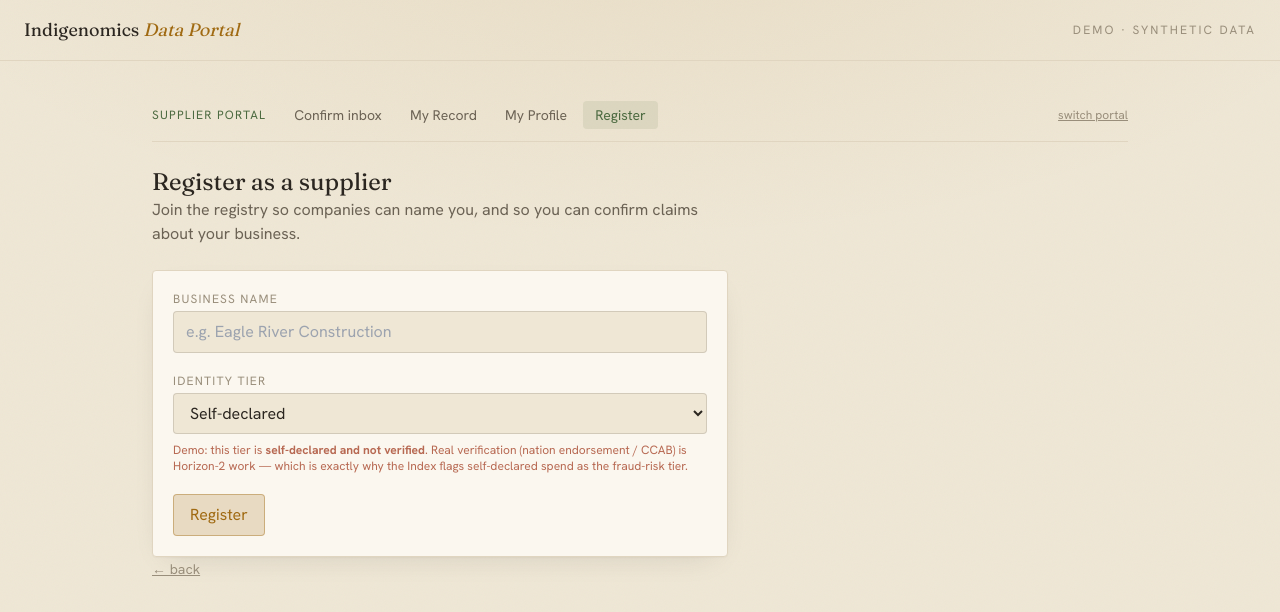
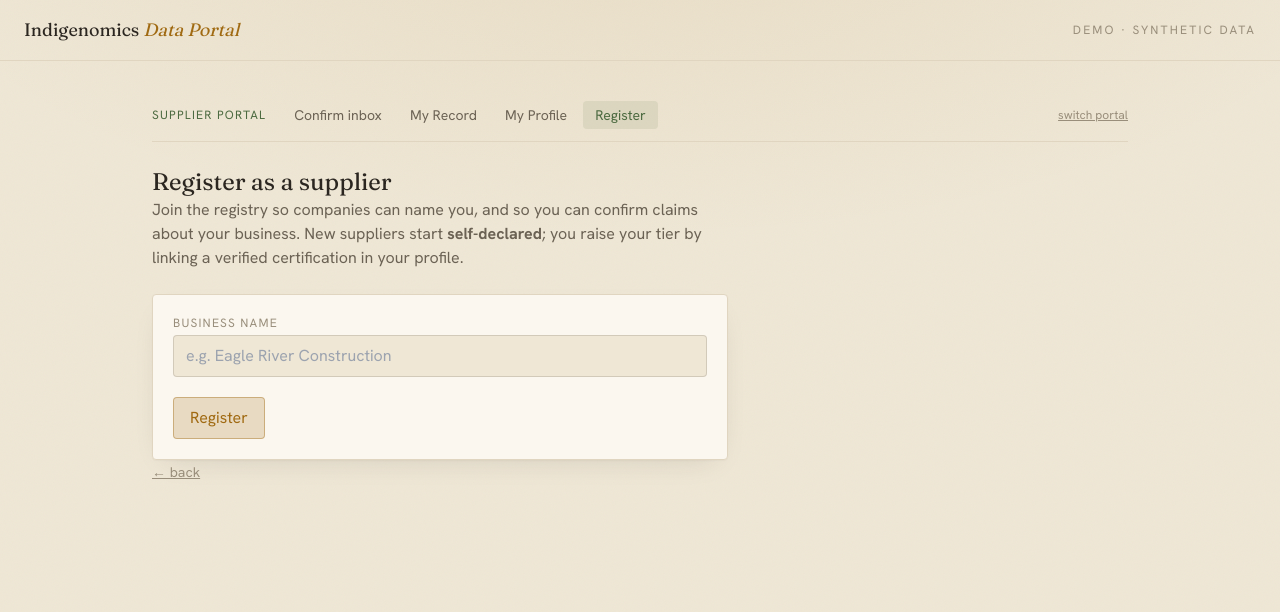
Before and after one commit to logisticPM/portal, a Next.js app: page /register in a window 1280 px wide. Shown: the top 612 px of the page. Built offline with nearby package versions, Linux system fonts and the light colour scheme.

Commit message:
RAP-43 T2: supplier certifications claim UI + registration defaults to self-declared

```diff
--- a/src/app/(supplier)/profile/page.tsx
+++ b/src/app/(supplier)/profile/page.tsx
@@ -1,5 +1,5 @@
 import { repo } from "@/lib/repo";
-import { updateSupplierProfileAction } from "@/lib/repo/actions";
+import { updateSupplierProfileAction, claimVerificationAction } from "@/lib/repo/actions";
 
 export const dynamic = "force-dynamic";
 
@@ -53,6 +53,40 @@ export default async function ProfilePage({ searchParams }: { searchParams: { as
         Your showcase is built from your confirmed record — you own it (OCAP). These fields are your
         own words; the verified numbers come from the confirmation engine. Public is your choice.
       </p>
+      <div className="bg-panel rounded border border-line shadow-card p-5 space-y-3">
+        <div className="text-ink3 text-xs uppercase tracking-widest">My certifications (status layer)</div>
+        {(supplier.verifications ?? []).length === 0 ? (
+          <p className="text-ink3 text-sm">None yet. Link a certification below — we verify the link against the issuer; we don&apos;t re-certify you.</p>
+        ) : (
+          <ul className="space-y-1 text-sm">
+            {(supplier.verifications ?? []).map((v) => (
+              <li key={v.source} className="flex items-center gap-2">
+                <span className="uppercase tracking-wider text-xs border border-line rounded px-1.5 py-0.5">{v.source.replace("_", " ")}</span>
+                <span className="text-ink2">{v.reference}</span>
+                <span className={`text-xs ${v.status === "verified" ? "text-cedar" : v.status === "pending" ? "text-ink3" : "text-rust"}`}>{v.status}</span>
+                {v.expiresAt && <span className="text-ink3 text-xs">· exp {v.expiresAt}</span>}
+              </li>
+            ))}
+          </ul>
+        )}
+        <form action={claimVerificationAction} className="flex flex-wrap items-end gap-2 pt-2">
+          <input type="hidden" name="supplierId" value={supplierId} />
+          <label className="space-y-1">
+            <span className="block text-ink3 text-xs uppercase tracking-widest">Source</span>
+            <select name="source" className="bg-bg border border-ink/15 rounded px-2 py-2">
+              <option value="ccib">CCIB (CIB)</option>
+              <option value="isc_ibd">ISC IBD</option>
+              <option value="nation">Nation</option>
+              <option value="regional">Regional</option>
+            </select>
+          </label>
+          <label className="space-y-1 flex-1">
+            <span className="block text-ink3 text-xs uppercase tracking-widest">Reference</span>
+            <input name="reference" placeholder="cert # / IBD id / BCR ref" className="w-full bg-bg border border-ink/15 rounded px-2 py-2" />
+          </label>
+          <button className="bg-cedar/20 text-cedar border border-cedar/40 rounded px-4 py-2 hover:bg-cedar/30">Claim</button>
+        </form>
+      </div>
       <form action={updateSupplierProfileAction} className="space-y-4 bg-panel rounded border border-line shadow-card p-5">
         <input type="hidden" name="supplierId" value={supplierId} />
         <Field name="sector" label="Sector" defaultValue={supplier.sector} placeholder="e.g. Construction" />
--- a/src/app/(supplier)/register/page.tsx
+++ b/src/app/(supplier)/register/page.tsx
@@ -9,7 +9,8 @@ export default function RegisterPage() {
         <h1 className="font-serif text-2xl">Register as a supplier</h1>
         <p className="text-ink2">
           Join the registry so companies can name you, and so you can confirm claims about your
-          business.
+          business. New suppliers start <strong>self-declared</strong>; you raise your tier by
+          linking a verified certification in your profile.
         </p>
       </div>
 
@@ -26,26 +27,6 @@ export default function RegisterPage() {
           />
         </div>
 
-        <div>
-          <label className="block text-ink3 text-xs uppercase tracking-widest mb-1">
-            Identity tier
-          </label>
-          <select
-            name="identityTier"
-            defaultValue="self_declared"
-            className="w-full bg-bg border border-ink/15 rounded px-3 py-2"
-          >
-            <option value="nation">Nation-verified</option>
-            <option value="ccab">CCAB-certified</option>
-            <option value="self_declared">Self-declared</option>
-          </select>
-          <p className="text-rust/80 text-xs mt-2">
-            Demo: this tier is <strong>self-declared and not verified</strong>. Real verification
-            (nation endorsement / CCAB) is Horizon-2 work — which is exactly why the Index flags
-            self-declared spend as the fraud-risk tier.
-          </p>
-        </div>
-
         <button className="bg-amber/20 text-amber border border-amber/40 rounded px-4 py-2 hover:bg-amber/30">
           Register
         </button>
--- a/src/lib/repo/actions.ts
+++ b/src/lib/repo/actions.ts
@@ -3,7 +3,7 @@
 import { revalidatePath } from "next/cache";
 import { redirect } from "next/navigation";
 import { repo } from "./index";
-import type { FlowType, FlowTag } from "./types";
+import type { FlowType, FlowTag, VerificationSource } from "./types";
 
 // Supplier responds to a claim naming them (confirm / dispute / correct).
 export async function respondToLine(formData: FormData) {
@@ -64,6 +64,16 @@ export async function registerSupplierAction(formData: FormData) {
   redirect(`/record?as=${supplier.id}`);
 }
 
+// Supplier links an external certification (claim → pending; reviewer resolves to verified/revoked).
+export async function claimVerificationAction(formData: FormData) {
+  const supplierId = String(formData.get("supplierId") ?? "").trim();
+  const source = String(formData.get("source") ?? "") as VerificationSource;
+  const reference = String(formData.get("reference") ?? "").trim() || undefined;
+  if (!supplierId || !source) return;
+  await repo.claimVerification(supplierId, { source, reference });
+  revalidatePath("/profile");
+}
+
 // Supplier edits their showcase profile (self-described fields + the public toggle).
 export async function updateSupplierProfileAction(formData: FormData) {
   const supplierId = String(formData.get("supplierId") ?? "").trim();
```
